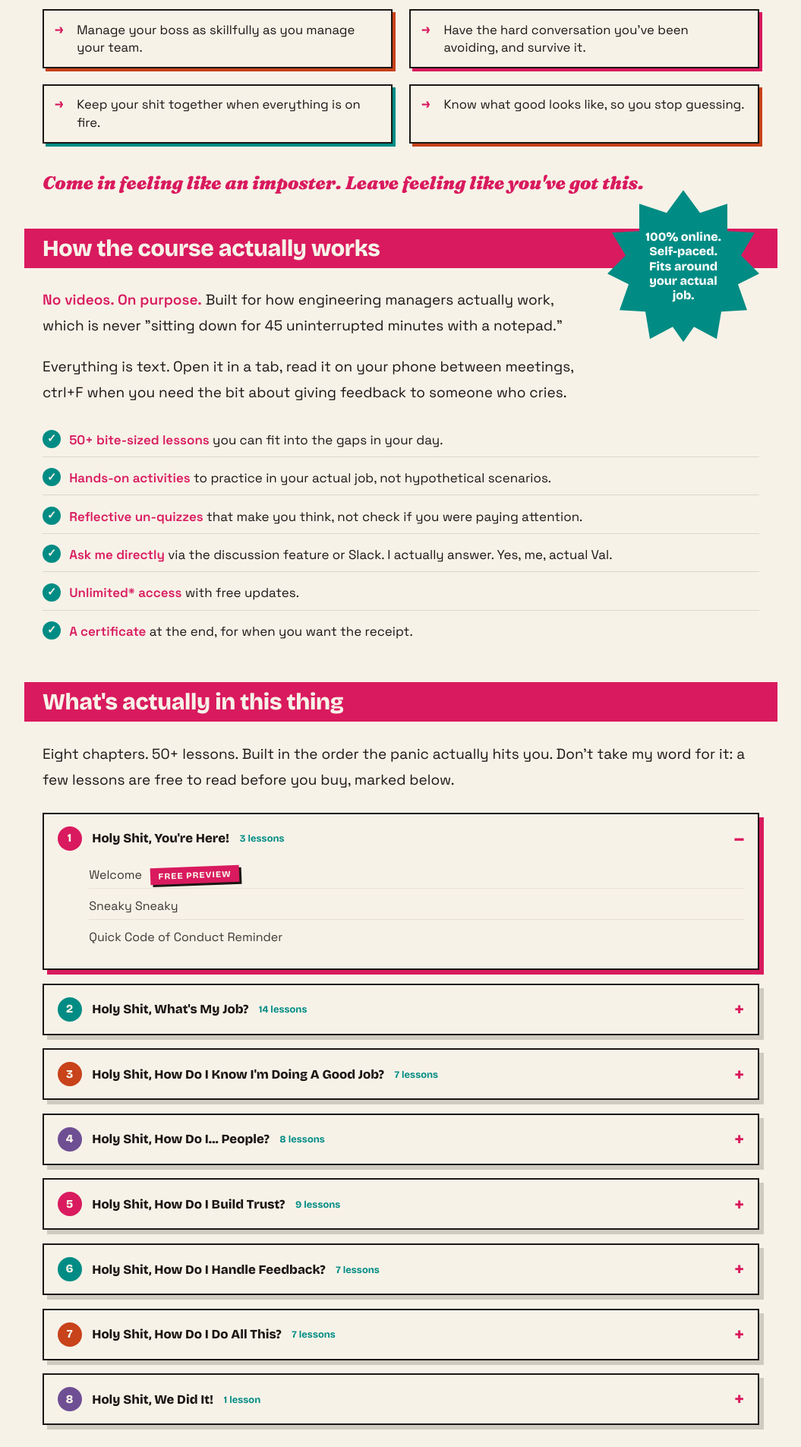
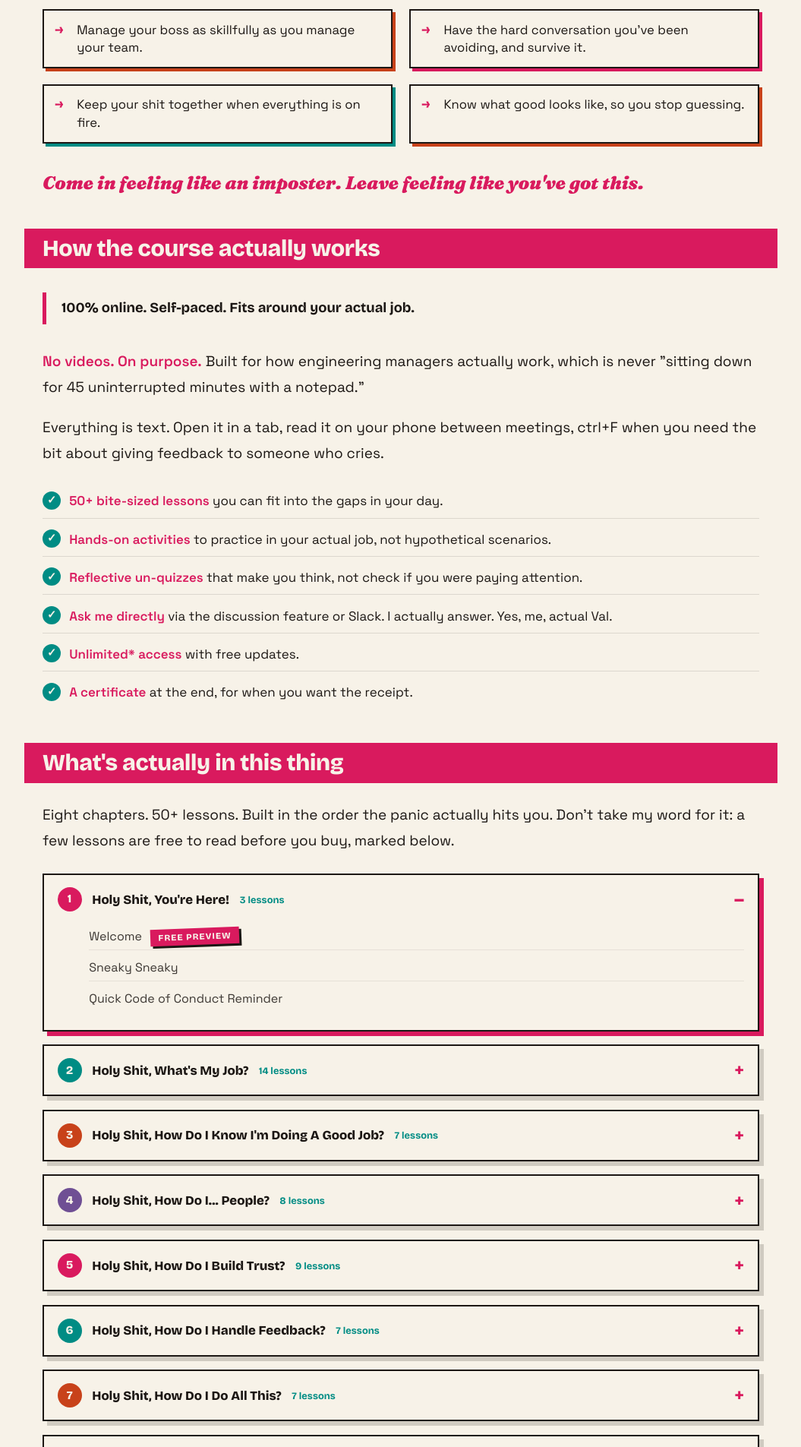
Before and after one commit to outragedpinkracoon/outragedpinkracoon.github.io, a Jekyll site: the page built from pages/holy-shit-im-a-manager.md, in a window 1280 px wide. Shown: the part 1873-3778 px from the top of the page at 76% size, without its empty margins (112-1167 px from the left). Built offline with Jekyll 4.4.1, drawn with Linux system fonts in a browser that asks for light colours; comment, search, counter and statistics services are not loaded.

Commit message:
removes starburts

```diff
--- a/_sass/main.scss
+++ b/_sass/main.scss
@@ -2246,52 +2246,6 @@ blockquote {
 // CALLOUT BLOCKS — chunky stamped statements
 // ━━━━━━━━━━━━━━━━━━━━━━━━━━━━━━━━━━━━━━━━━━━━━━━━━━━━━━━━━━━━━━━━━━━━━━━━━━━━
 
-.starburst {
-  display: flex;
-  align-items: center;
-  justify-content: center;
-  width: 180px;
-  height: 180px;
-  background: $magenta;
-  color: white;
-  font-family: $font-primary;
-  font-size: 0.9rem;
-  font-weight: 900;
-  line-height: 1.2;
-  text-align: center;
-  padding: 2.5rem;
-  float: right;
-  margin: 0 0 1rem 1.5rem;
-  clip-path: polygon(
-    50% 0%, 61% 15%, 79% 9%, 79% 27%,
-    97% 28%, 88% 43%, 100% 55%, 86% 62%,
-    92% 79%, 75% 80%, 72% 98%, 57% 90%,
-    50% 100%, 43% 90%, 28% 98%, 25% 80%,
-    8% 79%, 14% 62%, 0% 55%, 12% 43%,
-    3% 28%, 21% 27%, 21% 9%, 39% 15%
-  );
-
-  @include respond-to('medium') {
-    width: 200px;
-    height: 200px;
-    font-size: 1rem;
-    float: right;
-    margin: -7rem 0 1rem 1.5rem;
-  }
-}
-
-// Course page: teal so it layers over the magenta h2 banner as two brand
-// colours rather than a muddy blob. Deliberate full overlap on wider screens.
-.starburst--course {
-  background: $teal;
-  position: relative;
-  z-index: 2;
-
-  @include respond-to('medium') {
-    margin: -8rem 0 1rem 1.5rem;
-  }
-}
-
 .pull-quote {
   font-family: $font-primary;
   font-size: 1.15rem;
@@ -2482,7 +2436,7 @@ footer {
   }
 }
 
-// ── Credibility strip wrapper (clears the floated starburst) ────────────────
+// ── Credibility strip wrapper ───────────────────────────────────────────────
 .course-cred {
   clear: both;
 }
--- a/pages/holy-shit-im-a-manager.md
+++ b/pages/holy-shit-im-a-manager.md
@@ -58,7 +58,7 @@ schema_offers:
 
 <h2>How the course actually works</h2>
 
-<p class="starburst starburst--course">100% online. Self-paced. Fits around your actual job.</p>
+<p class="pull-quote">100% online. Self-paced. Fits around your actual job.</p>
 
 <p><strong>No videos. On purpose.</strong> Built for how engineering managers actually work, which is never "sitting down for 45 uninterrupted minutes with a notepad."</p>
 
```
Also changed, not shown: pages/coaching-folks-in-tech.md (+0 -2 lines), pages/coaching-managers.md (+0 -3 lines).
